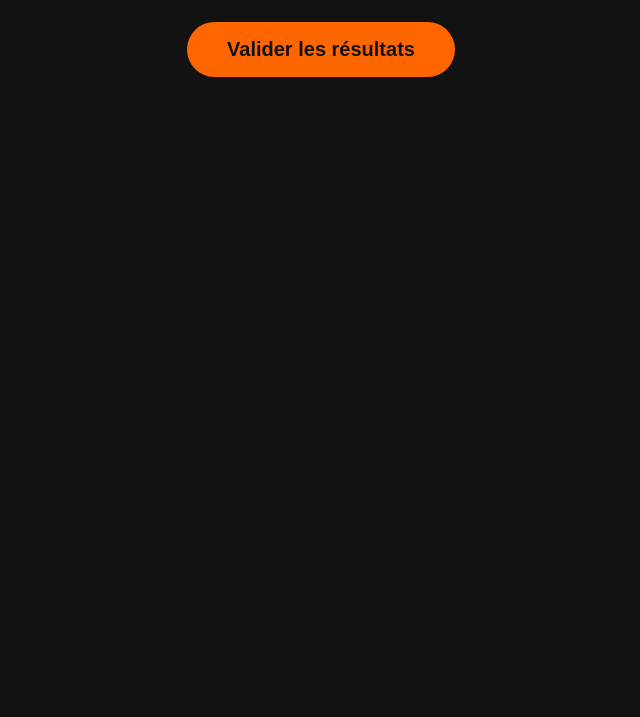
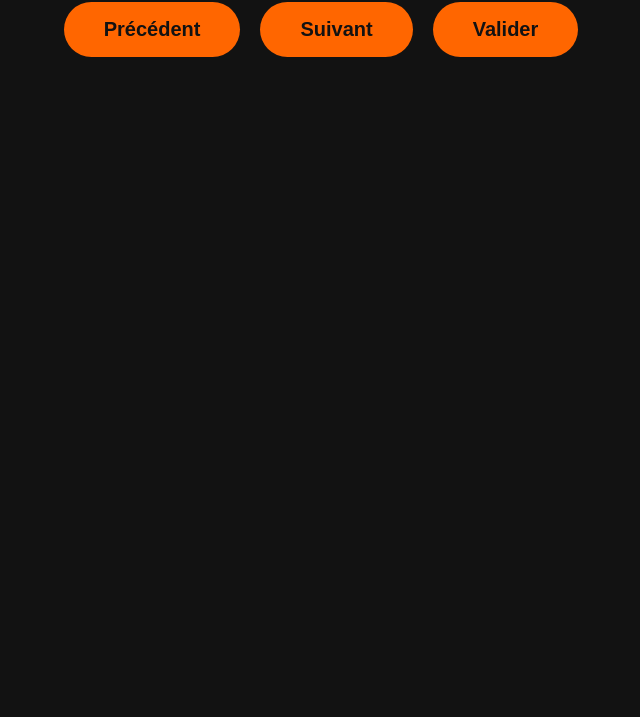
Before and after one commit to hbirginie/bmx, a plain HTML site: page finales.html in a window 1280 px wide. Shown: the part 83-800 px from the top of the page, without its empty margins (319-959 px from the left). Drawn offline with nearby package versions, Linux system fonts and the light colour scheme.

Commit message:
precedent/suivant finales

```diff
--- a/finales.html
+++ b/finales.html
@@ -23,7 +23,7 @@
       border-radius: 12px;
       border: 2px solid #ff6600;
       max-width: 600px;
-      min-width: 200px;
+      min-width: 230px;
     }
     .finale h2 {
       color: #ff6600;
@@ -45,8 +45,13 @@
       opacity: 0.6;
       background-color: #ff6600;
     }
+    .btn-group {
+      display: flex;
+      justify-content: center;
+      gap: 20px;
+      margin-top: 10px;
+    }
     button {
-      margin-top: 30px;
       padding: 16px 40px;
       background: #ff6600;
       border: none;
@@ -55,9 +60,6 @@
       font-weight: 900;
       color: #121212;
       cursor: pointer;
-      display: block;
-      margin-left: auto;
-      margin-right: auto;
     }
     button:hover {
       background-color: #ffa040;
@@ -67,7 +69,13 @@
 <body>
   <h1>Finales</h1>
 
-  <button id="validateBtn">Valider les résultats</button>
+  <div id="finaleContainer"></div>
+
+  <div class="btn-group" id="navigation" style="display: none;">
+    <button id="prevBtn">Précédent</button>
+    <button id="nextBtn">Suivant</button>
+    <button id="validateBtn">Valider</button>
+  </div>
 
   <script src="https://cdnjs.cloudflare.com/ajax/libs/Sortable/1.15.0/Sortable.min.js"></script>
   <script src="finales.js"></script>
--- a/finales.js
+++ b/finales.js
@@ -1,70 +1,96 @@
-// Récupération des finales dans le localStorage
 const finales = JSON.parse(localStorage.getItem('finales') || '{}');
-
-// Option consolantes (affiche la finale B ou pas)
 const extendedFinalesEnabled = JSON.parse(localStorage.getItem('extendedFinales') || 'false');
 
-// Conteneur principal où on va injecter les finales
-const container = document.body;
+const finaleKeys = Object.keys(finales).sort((a, b) => {
+  return b.localeCompare(a); // ordre inverse : E > D > ...
+});
 
-// Base : finale A uniquement
 const baseFinales = ['finaleA'];
-const extraFinales = ['finaleB', 'finaleC', 'finaleD', 'finaleE'];
-const finalesToDisplay = extendedFinalesEnabled
-  ? [...baseFinales, ...extraFinales]
-  : baseFinales;
+const finalesToDisplay = extendedFinalesEnabled ? finaleKeys : baseFinales;
 
-// Fonction pour créer une section finale complète
-function createFinaleSection(finaleKey) {
-  if (!finales[finaleKey]) return;
+const container = document.getElementById('finaleContainer');
+const prevBtn = document.getElementById('prevBtn');
+const nextBtn = document.getElementById('nextBtn');
+const validateBtn = document.getElementById('validateBtn');
+const nav = document.getElementById('navigation');
 
-  const wrapper = document.createElement('div');
-  wrapper.className = 'finale';
+let currentIndex = 0;
+
+// Création des finales dynamiquement
+finalesToDisplay.forEach((key, index) => {
+  if (!finales[key]) return;
+
+  const section = document.createElement('div');
+  section.className = 'finale';
+  section.id = `section-${key}`;
+  section.style.display = index === 0 ? 'block' : 'none';
 
   const h2 = document.createElement('h2');
-  h2.textContent = 'Finale ' + finaleKey.slice(-1).toUpperCase();
+  h2.textContent = 'Finale ' + key.slice(-1).toUpperCase();
 
   const ul = document.createElement('ul');
   ul.className = 'draggable-list';
-  ul.id = finaleKey;
+  ul.id = key;
 
-  wrapper.appendChild(h2);
-  wrapper.appendChild(ul);
-
-  const validateBtn = document.getElementById('validateBtn');
-  container.insertBefore(wrapper, validateBtn);
-
-  finales[finaleKey].forEach(name => {
+  finales[key].forEach(name => {
     const li = document.createElement('li');
     li.textContent = name;
     ul.appendChild(li);
   });
-}
 
-// Crée les sections de finales
-finalesToDisplay.forEach(createFinaleSection);
-
-// Active le drag and drop
-finalesToDisplay.forEach(finaleKey => {
-  const ul = document.getElementById(finaleKey);
-  if (!ul) return;
+  section.appendChild(h2);
+  section.appendChild(ul);
+  container.appendChild(section);
 
   Sortable.create(ul, {
     animation: 150,
     ghostClass: 'dragging',
-    dragClass: 'dragging',
   });
 });
 
-// Sauvegarde des résultats à la validation
-document.getElementById('validateBtn').addEventListener('click', () => {
+// Afficher navigation si plus d'une finale
+if (finalesToDisplay.length >= 1) {
+  nav.style.display = 'flex';
+}
+
+// Mise à jour affichage
+function updateDisplay() {
+  finalesToDisplay.forEach((key, idx) => {
+    const section = document.getElementById(`section-${key}`);
+    section.style.display = idx === currentIndex ? 'block' : 'none';
+  });
+
+  prevBtn.style.display = currentIndex > 0 ? 'inline-block' : 'none';
+  nextBtn.style.display = currentIndex < finalesToDisplay.length - 1 ? 'inline-block' : 'none';
+  validateBtn.style.display = currentIndex === finalesToDisplay.length - 1 ? 'block' : 'none';
+}
+
+// Navigation
+prevBtn.addEventListener('click', () => {
+  if (currentIndex > 0) {
+    currentIndex--;
+    updateDisplay();
+  }
+});
+
+nextBtn.addEventListener('click', () => {
+  if (currentIndex < finalesToDisplay.length - 1) {
+    currentIndex++;
+    updateDisplay();
+  }
+});
+
+// Valider
+validateBtn.addEventListener('click', () => {
   const results = {};
-  finalesToDisplay.forEach(finaleKey => {
-    const ul = document.getElementById(finaleKey);
+  finalesToDisplay.forEach(key => {
+    const ul = document.getElementById(key);
     if (!ul) return;
-    results[finaleKey] = [...ul.querySelectorAll('li')].map(li => li.textContent);
+    results[key] = [...ul.querySelectorAll('li')].map(li => li.textContent);
   });
 
   localStorage.setItem('finalesResult', JSON.stringify(results));
   window.location.href = 'resultats_finales.html';
 });
+
+updateDisplay();
```
Also changed, not shown: demi-finales.html (+1 -1 lines), manches.html (+2 -2 lines), resultats_finales.js (+8 -2 lines).
